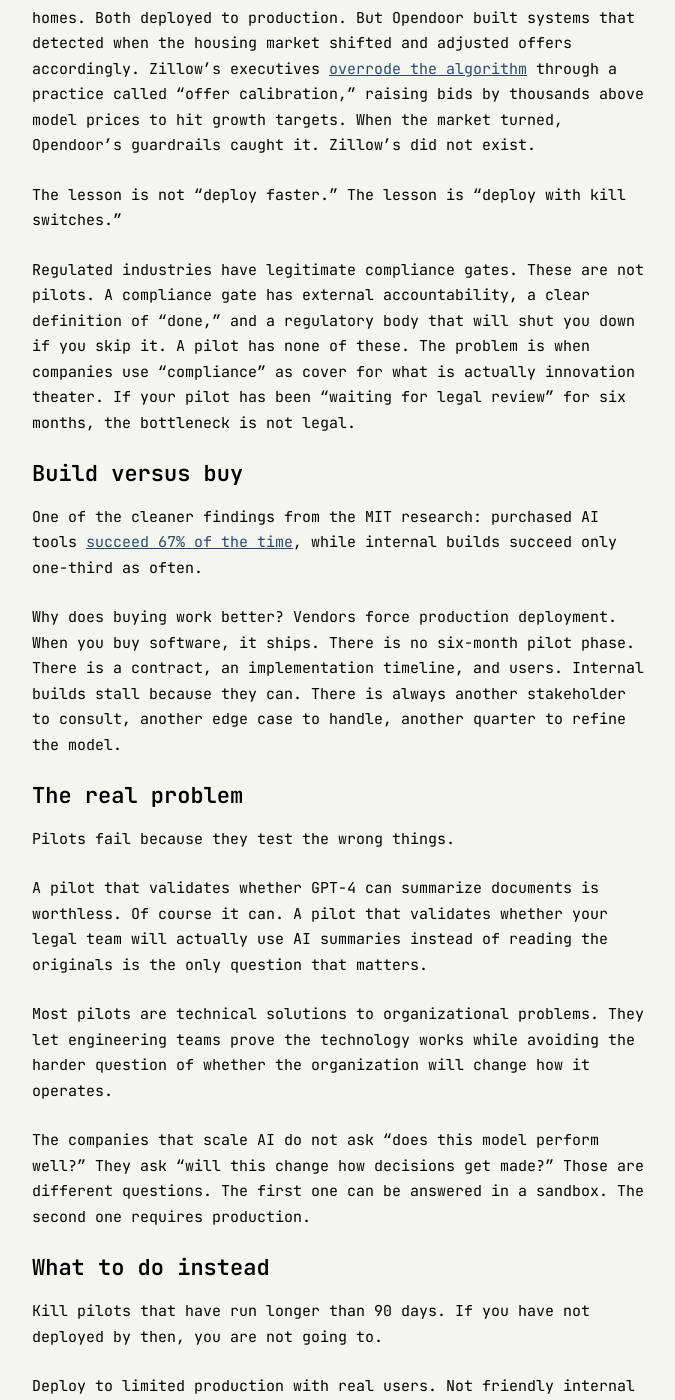
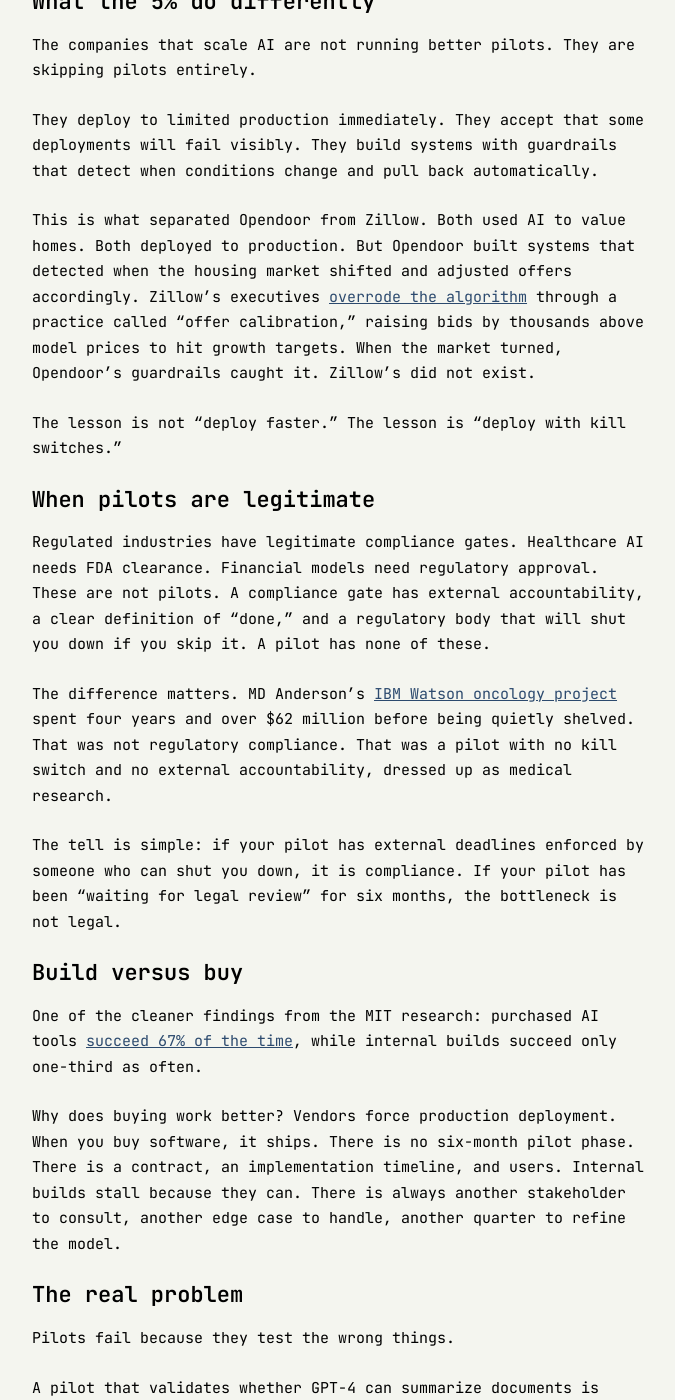
Before and after one commit to ashita-ai/ashita-ai.github.io, a Jekyll site: the page built from _posts/2026-01-22-the-ai-pilot-graveyard.md, in a window 1280 px wide and 1400 px high, scrolled down 1853 px. Shown: the whole window, without its empty margins (302-977 px from the left). Built offline with Jekyll 4.4.1, drawn with Linux system fonts in a browser that asks for light colours; some of the changed text lies outside the part shown.

Commit message:
Upgrade AI Pilot Graveyard post to 90+
- Add McDonald's AI drive-thru as second dramatic example
- Add IBM Watson/MD Anderson M example in counterargument section
- Add 'When pilots are legitimate' section distinguishing compliance from theater
- Add 'What I am still figuring out' section for intellectual honesty
- Strengthen closer by referencing all three examples
- Verify all citations

```diff
--- a/_posts/2026-01-22-the-ai-pilot-graveyard.md
+++ b/_posts/2026-01-22-the-ai-pilot-graveyard.md
@@ -7,6 +7,8 @@
 Zillow had the model. They had the data. They had years of Zestimate predictions behind them. In 2018, they launched their AI-powered iBuyer program and expanded it to 25 metropolitan areas. By the time they [shut it down](https://www.geekwire.com/2021/zillow-shutter-home-buying-business-lay-off-2k-employees-big-real-estate-bet-falters/) in November 2021, the division had [lost $881 million](https://therealdeal.com/new-york/2022/02/13/zillow-reports-880m-loss-on-failed-home-flipping-business/) for the year, they had cut 2,000 jobs (25% of their workforce), and watched their stock drop 25% in a single day.
 
 Meanwhile, their competitors Opendoor and Offerpad used similar AI and survived. The difference was not the algorithm. It was the guardrails.
+
+McDonald's had a different problem. Their AI drive-thru pilot with IBM [reached 100 locations](https://museumoffailure.com/exhibition/mcdonalds-ai-failure). It processed real orders. It scaled. And in June 2024, they shut it down. Order accuracy hovered in the low-to-mid 80% range while operating costs stayed high. The viral videos (bacon on ice cream, nine sweet teas when a customer ordered none) were symptoms, not the disease. The pilot validated that the technology could take orders. It did not validate that customers would tolerate the experience or that the economics would work.
 
 This is not a story about pilots failing to reach production. It is a story about what happens when they do.
 
@@ -38,7 +40,13 @@
 
 The lesson is not "deploy faster." The lesson is "deploy with kill switches."
 
-Regulated industries have legitimate compliance gates. These are not pilots. A compliance gate has external accountability, a clear definition of "done," and a regulatory body that will shut you down if you skip it. A pilot has none of these. The problem is when companies use "compliance" as cover for what is actually innovation theater. If your pilot has been "waiting for legal review" for six months, the bottleneck is not legal.
+## When pilots are legitimate
+
+Regulated industries have legitimate compliance gates. Healthcare AI needs FDA clearance. Financial models need regulatory approval. These are not pilots. A compliance gate has external accountability, a clear definition of "done," and a regulatory body that will shut you down if you skip it. A pilot has none of these.
+
+The difference matters. MD Anderson's [IBM Watson oncology project](https://spectrum.ieee.org/how-ibm-watson-overpromised-and-underdelivered-on-ai-health-care) spent four years and over $62 million before being quietly shelved. That was not regulatory compliance. That was a pilot with no kill switch and no external accountability, dressed up as medical research.
+
+The tell is simple: if your pilot has external deadlines enforced by someone who can shut you down, it is compliance. If your pilot has been "waiting for legal review" for six months, the bottleneck is not legal.
 
 ## Build versus buy
 
@@ -66,6 +74,10 @@
 
 Buy when you can. The 3x success rate gap is not a suggestion. [Taking on that technical debt](/blog/technical-debt-as-strategy/) is only worth it if you have a genuine competitive advantage to protect.
 
+## What I am still figuring out
+
+The 90-day cutoff is arbitrary. Some industries genuinely need longer validation cycles. I have not found a reliable way to distinguish "legitimate extended validation" from "innovation theater that has learned to hide." The best proxy I have is external accountability: if someone outside your company can force a deadline, it is probably real. If your only deadlines are internal, it is probably theater.
+
 ---
 
-The graveyard is full of pilots that succeeded on every metric except the one that mattered: shipping.
+Zillow lost $881 million. MD Anderson spent $62 million. McDonald's spent years on a pilot that worked but did not matter. The graveyard is not full of failed technology. It is full of successful pilots that validated the wrong things.
```
